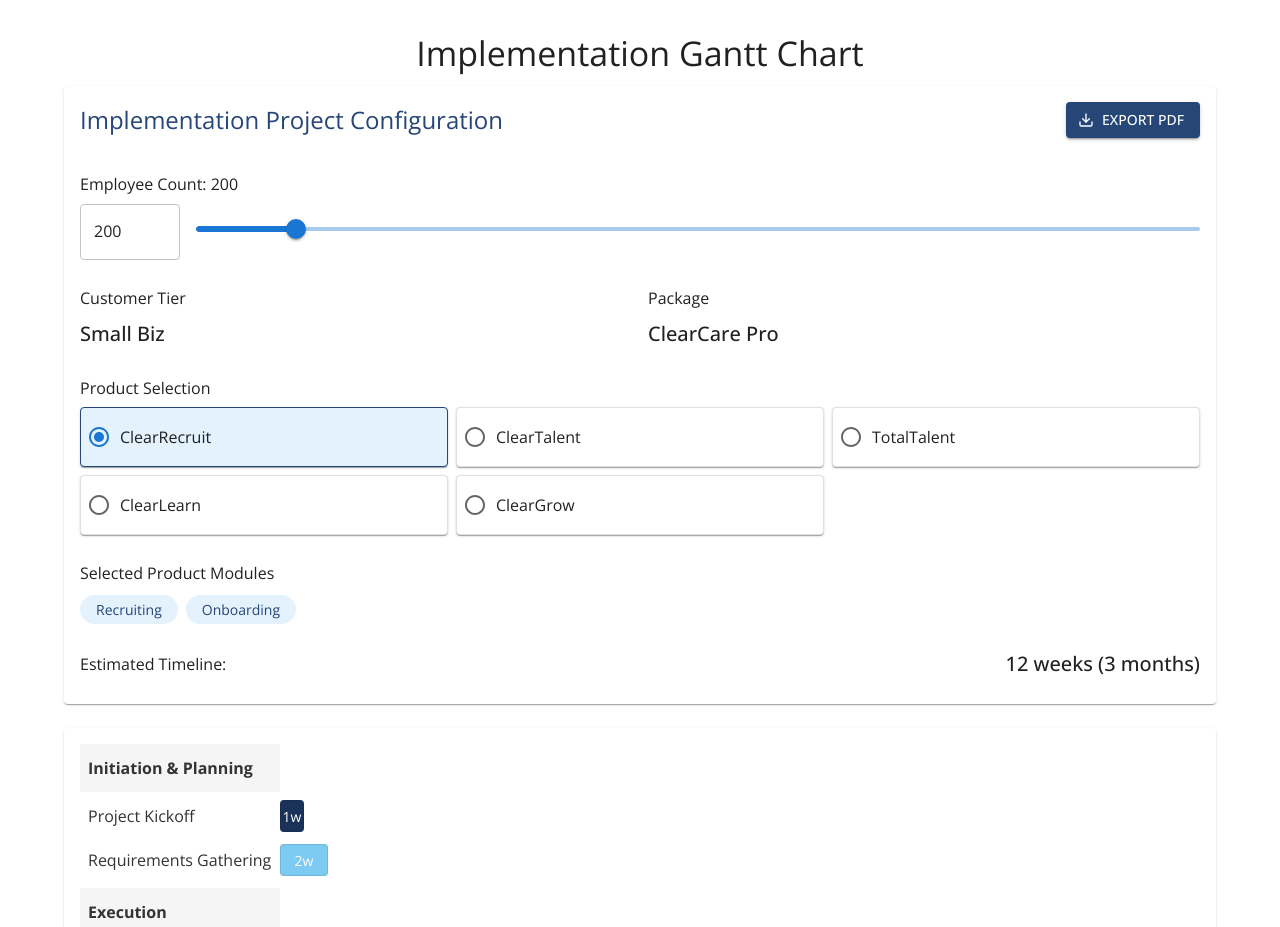
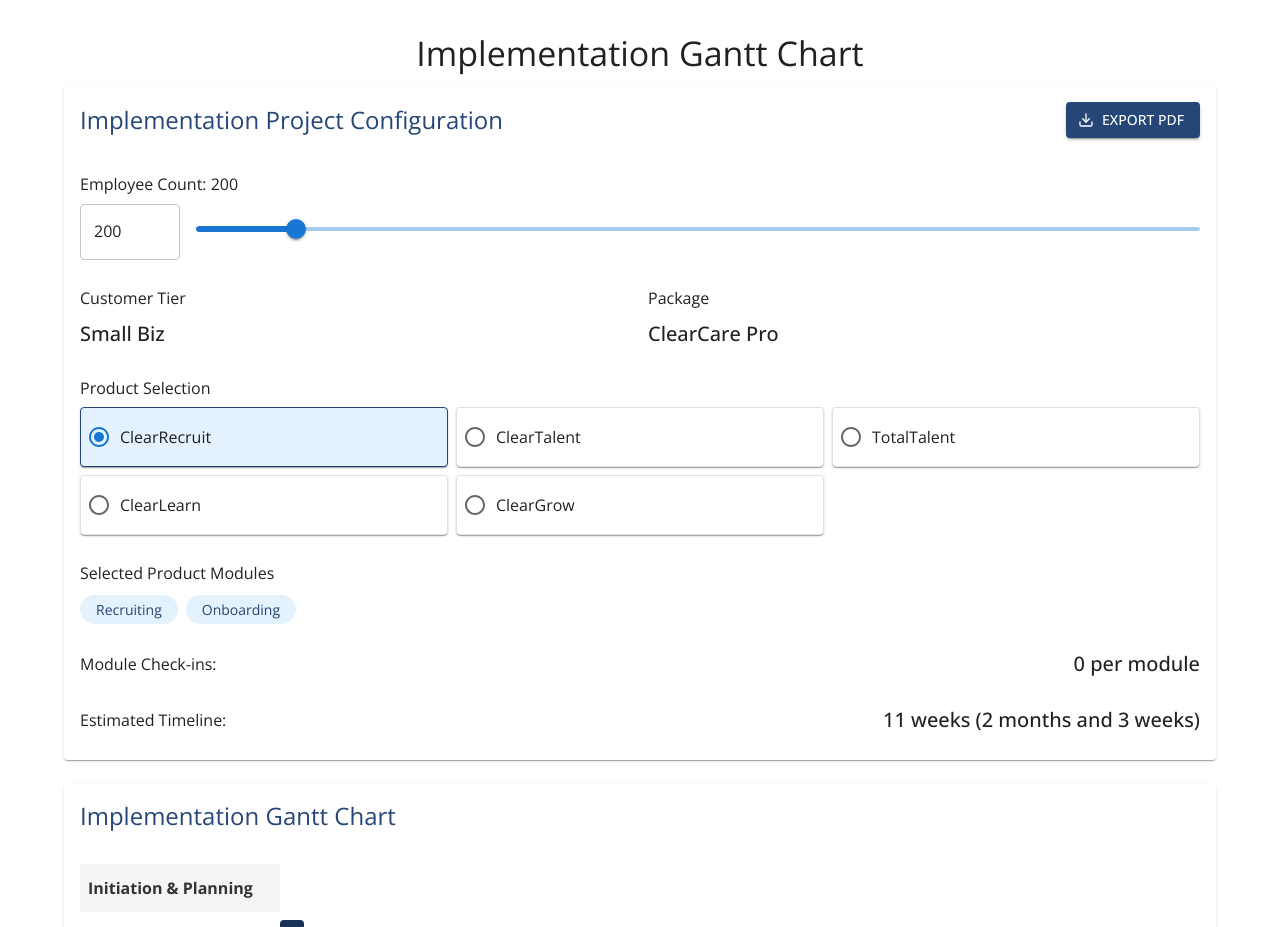
Before and after one commit to dbradfordCC/implementation-gantt, a React (Create React App) app: page / in a window 1280 px wide. Shown: the top 927 px of the page. Built offline with nearby package versions, Linux system fonts and the light colour scheme.

Commit message:
revert, try again

```diff
--- a/src/components/ImplementationGantt.js
+++ b/src/components/ImplementationGantt.js
@@ -106,8 +106,7 @@ const ImplementationGantt = () => {
   const timeline = useMemo(() => {
     const scaleFactor = employeeCount <= 200 ? 1 :
                         employeeCount <= 1000 ? 1.5 :
-                        employeeCount <= 2500 ? 2 :
-                        3; // Added condition for employees above 2500
+                        2;
 
     const selectedProductInfo = productMixes[selectedProduct];
     const modules = selectedProductInfo.modules;
@@ -161,7 +160,7 @@ const ImplementationGantt = () => {
 
         tasks.push({
           id: `${moduleName.toLowerCase()}-integration`,
-          name: moduleName === 'Onboarding' ? 'Integration' : `${moduleName} Integration`, // Changed Onboarding Integration to Integration
+          name: `${moduleName} Integration`,
           phase: 'Execution',
           start: integrationStart,
           duration: integrationDuration,
@@ -211,15 +210,12 @@ const ImplementationGantt = () => {
 
     currentWeek += 2; // Move forward 2 weeks
 
-    // Ensure Go Live has full width in PDF view for ClearCare Pro
-    const goLiveDuration = tierInfo.package === 'ClearCare Pro' ? baseDurations.launch.goLive + 0.5 : baseDurations.launch.goLive;
-
     tasks.push({
       id: 'golive',
       name: 'Go Live',
       phase: 'Launch',
       start: currentWeek,
-      duration: goLiveDuration,
+      duration: baseDurations.launch.goLive,
       color: colors.secondaryAlt // purple
     });
 
@@ -236,8 +232,7 @@ const ImplementationGantt = () => {
     colors.secondaryAlt,
     colors.secondaryAltLight,
     colors.secondaryDark,
-    productMixes,
-    tierInfo.package
+    productMixes
   ]);
 
   // Function to handle PDF export
@@ -386,6 +381,15 @@ const ImplementationGantt = () => {
 
             <Box sx={{ display: 'flex', justifyContent: 'space-between', alignItems: 'center' }}>
               <Typography variant="subtitle1">
+                Module Check-ins:
+              </Typography>
+              <Typography variant="h6">
+                {tierInfo.moduleCheckIns} per module
+              </Typography>
+            </Box>
+
+            <Box sx={{ display: 'flex', justifyContent: 'space-between', alignItems: 'center' }}>
+              <Typography variant="subtitle1">
                 Estimated Timeline:
               </Typography>
               <Typography variant="h6">
@@ -398,6 +402,13 @@ const ImplementationGantt = () => {
       </Card>
 
       <Card id="gantt-chart-container">
+        <CardHeader
+          title={
+            <Typography variant="h5" sx={{ fontFamily: "'Open Sans', sans-serif", color: colors.primary }}>
+              Implementation Gantt Chart
+            </Typography>
+          }
+        />
         <CardContent>
           <Box sx={{ overflowX: 'auto', pb: 3 }}>
             <Box sx={{ position: 'relative', minWidth: '700px' }}>
```
